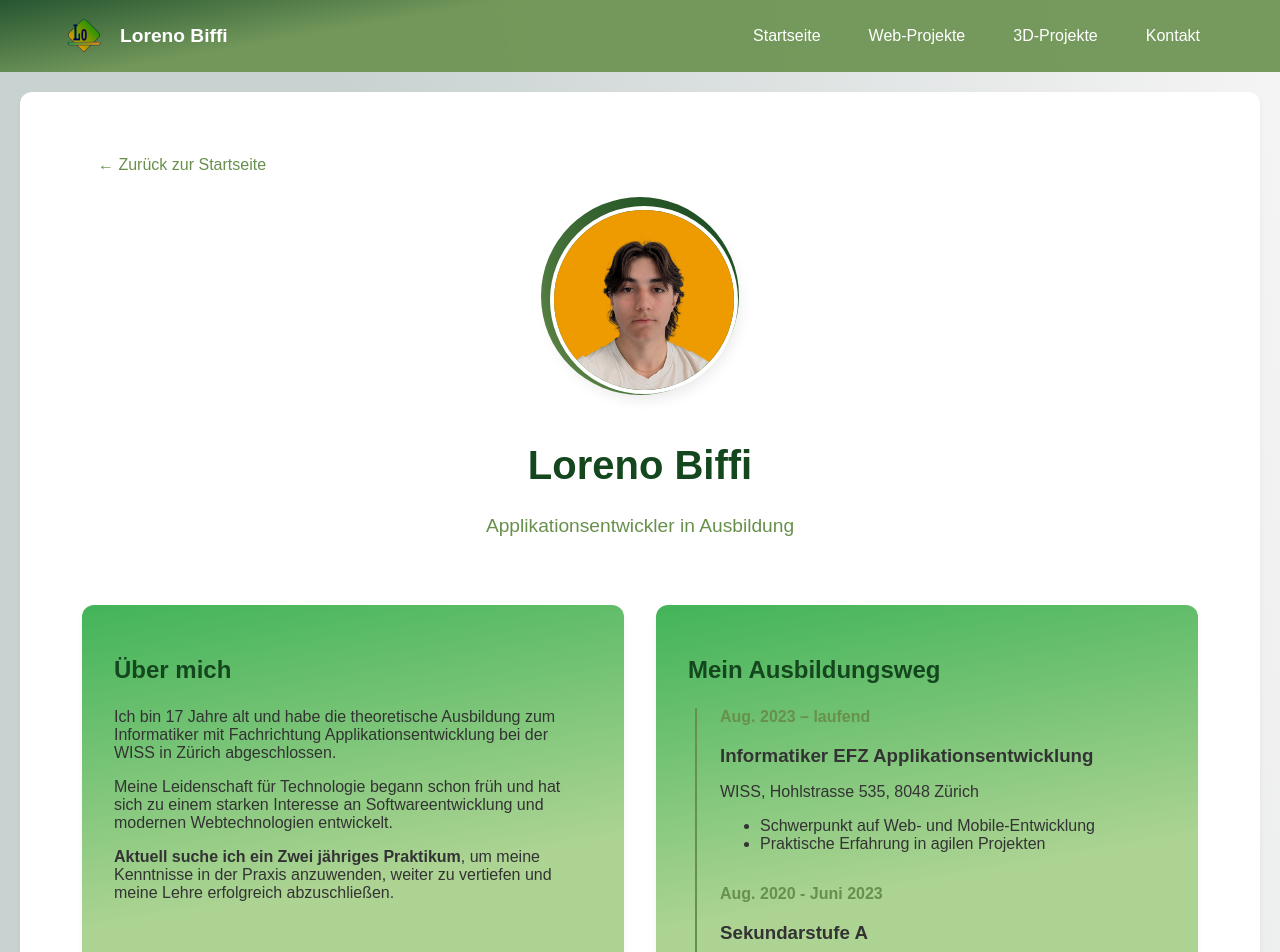
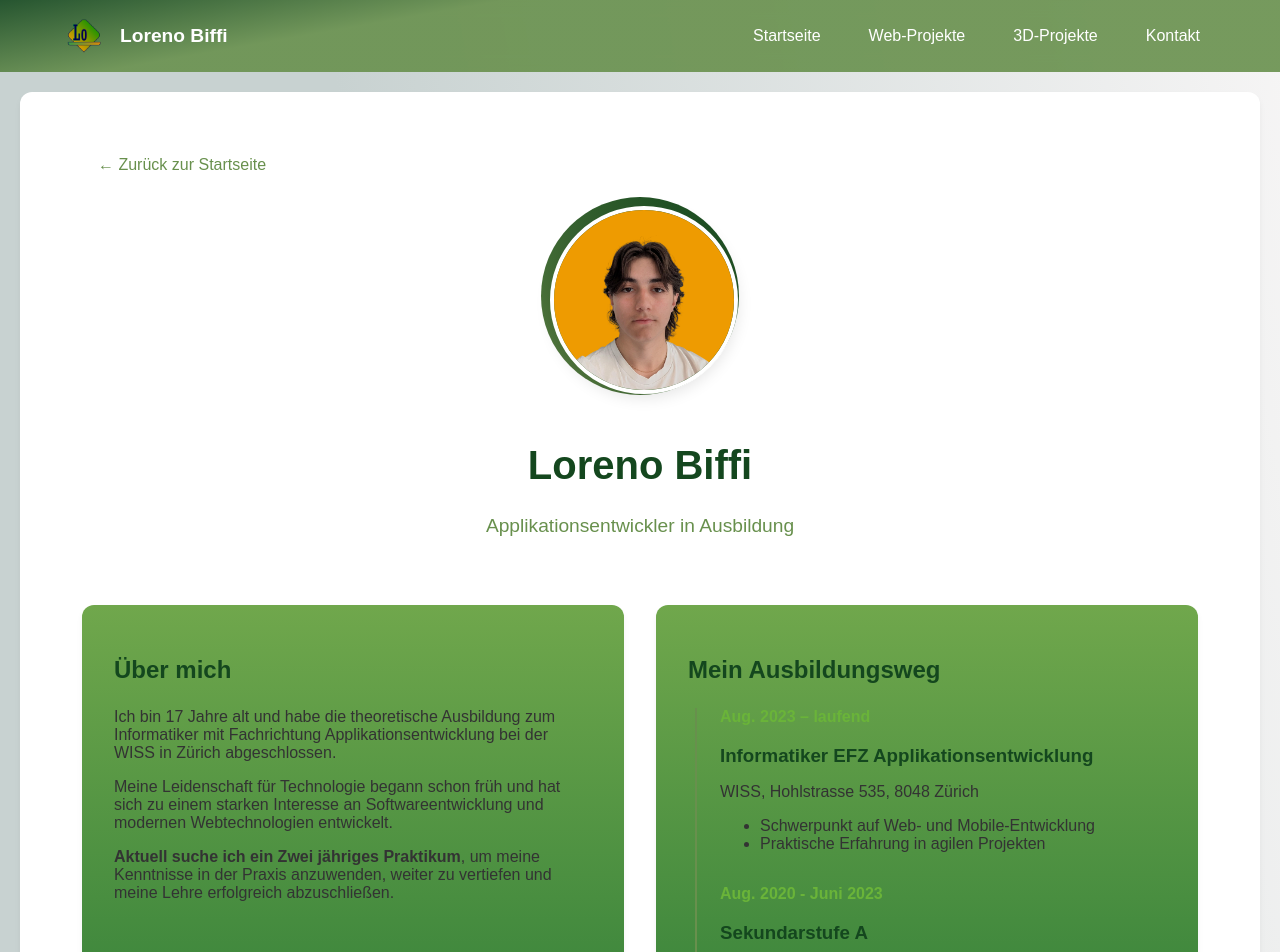
Before and after one commit to LorenoWiss/LorenoBiffiWebseite, a Vue app in the folder Bewerbungswebseite/: page /ueber-mich in a window 1280 px wide. Shown: the top 952 px of the page. Built offline with nearby package versions, Linux system fonts and the light colour scheme.

Commit message:
UI update: Color and smooth scrolling

```diff
--- a/Bewerbungswebseite/src/assets/base.css
+++ b/Bewerbungswebseite/src/assets/base.css
@@ -60,6 +60,10 @@
   font-weight: normal;
 }
 
+html {
+  scroll-behavior: smooth;
+}
+
 body {
   min-height: 100vh;
   color: var(--color-text);
--- a/Bewerbungswebseite/src/components/UeberMich.vue
+++ b/Bewerbungswebseite/src/components/UeberMich.vue
@@ -157,7 +157,7 @@ export default {
   height: 110%;
   top: -5%;
   left: -5%;
-  background: linear-gradient(45deg, #68904d, #14471e);
+  background: linear-gradient(45deg, #5a7e42, #14471e);
   border-radius: 50%;
   z-index: 1;
 }
@@ -197,7 +197,7 @@ h2 {
 .ich-card,
 .timeline-card {
   margin-bottom: 2rem;
-  background: linear-gradient(170deg, rgb(66, 180, 89), rgba(159, 204, 129, 0.856) 50%);
+  background: linear-gradient(180deg, #70a74c, #257735 100%);
 }
 
 .timeline {
@@ -222,13 +222,13 @@ h2 {
 
 .timeline-date {
   font-weight: 600;
-  color: #68904d;
+  color: #6ab439;
   margin-bottom: 0.5rem;
 }
 
 .timeline-content h3 {
   margin-bottom: 0.5rem;
-  color: #333;
+  color: #14471e;
 }
 
 .cta-card {
```
